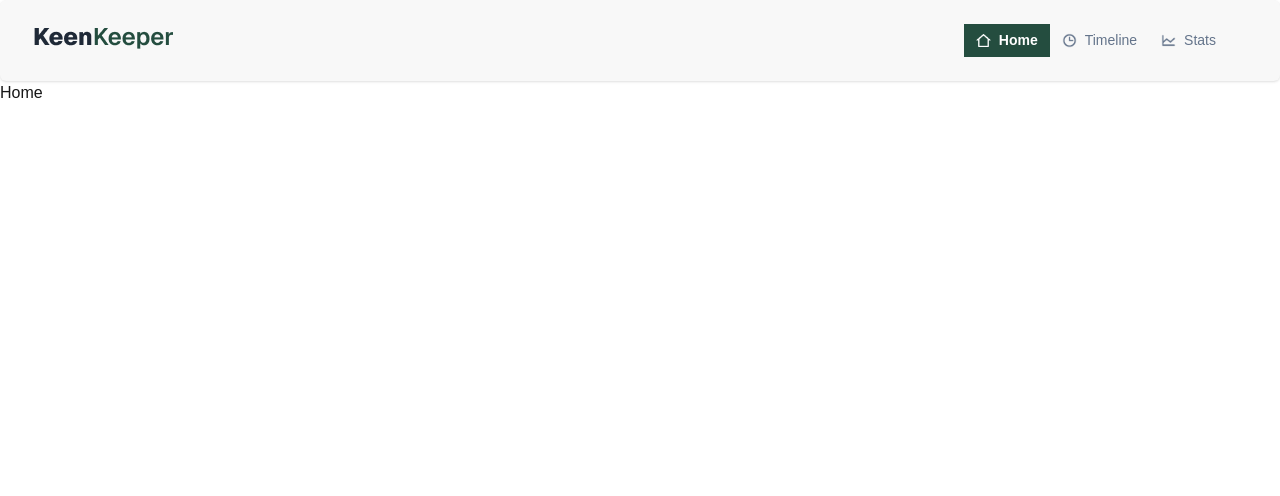
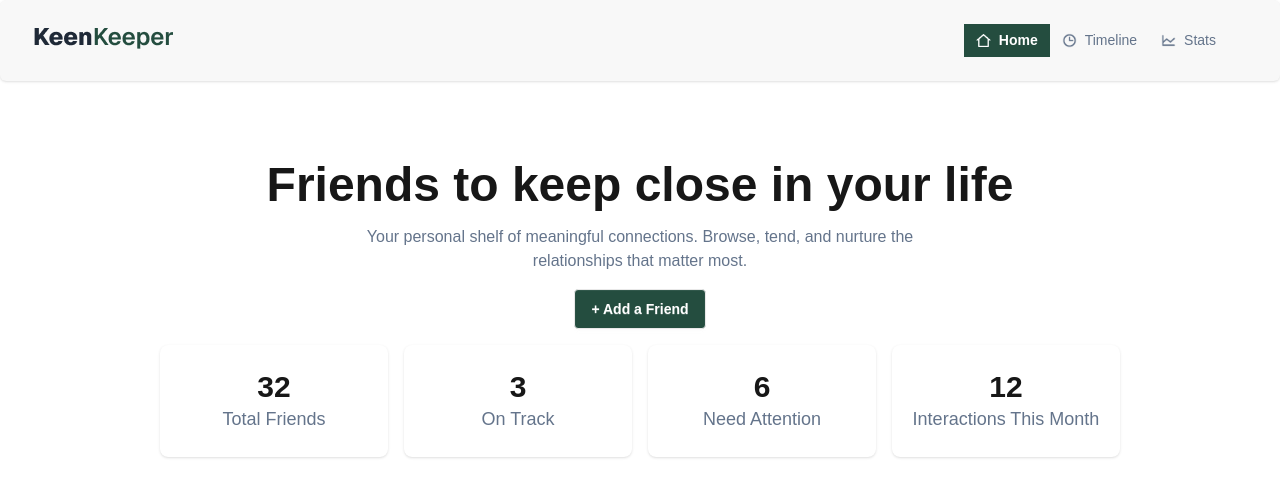
Before and after one commit to Mehedi-tsc/my-seventh-assignment, a Next.js app: page / in a window 1280 px wide. Shown: the top 496 px of the page. Built offline with nearby package versions, Linux system fonts and the light colour scheme.

Commit message:
Banner of Homepage Added

```diff
--- a/src/app/layout.js
+++ b/src/app/layout.js
@@ -13,7 +13,7 @@ const geistMono = Geist_Mono({
 });
 
 export const metadata = {
-  title: "Create Next App",
+  title: "My Seventh Assignment",
   description: "Generated by create next app",
 };
 
--- a/src/app/page.js
+++ b/src/app/page.js
@@ -1,7 +1,11 @@
+import Banner from "@/components/homepage/Banner";
 import Image from "next/image";
 
 export default function Home() {
   return (
-    <h2>Home</h2>
+    <>
+      <Banner></Banner>
+      <hr className="w-9/12 mx-auto text-[#E9E9E9] my-10"/>
+    </>
   );
 }
--- /dev/null
+++ b/src/components/homepage/Banner.jsx
@@ -0,0 +1,40 @@
+import React from 'react';
+
+const Banner = () => {
+    return (
+        <div className='w-9/12 mx-auto pt-20 space-y-4 text-center'>
+            <h2 className='text-5xl font-bold'>Friends to keep close in your life</h2>
+            <p className='text-[#64748B]'>Your personal shelf of meaningful connections. Browse, tend, and nurture the
+                <br /> relationships that matter most.</p>
+            <button className="btn bg-[#244D3F] text-white">+ Add a Friend</button>
+            <div className='grid grid-cols-1 md:grid-cols-2 lg:grid-cols-4 gap-4'>
+                <div className="card bg-base-100 card-sm shadow-sm">
+                    <div className="py-6">
+                        <h2 className="text-3xl font-semibold text-center">32</h2>
+                        <p className='text-lg text-[#64748B]'>Total Friends</p>
+                    </div>
+                </div>
+                <div className="card bg-base-100 card-sm shadow-sm">
+                    <div className="py-6">
+                        <h2 className="text-3xl font-semibold text-center">3</h2>
+                        <p className='text-lg text-[#64748B]'>On Track</p>
+                    </div>
+                </div>
+                <div className="card bg-base-100 card-sm shadow-sm">
+                    <div className="py-6">
+                        <h2 className="text-3xl font-semibold text-center">6</h2>
+                        <p className='text-lg text-[#64748B]'>Need Attention</p>
+                    </div>
+                </div>
+                <div className="card bg-base-100 card-sm shadow-sm">
+                    <div className="py-6">
+                        <h2 className="text-3xl font-semibold text-center">12</h2>
+                        <p className='text-lg text-[#64748B]'>Interactions This Month</p>
+                    </div>
+                </div>
+            </div>
+        </div>
+    );
+};
+
+export default Banner;
```
